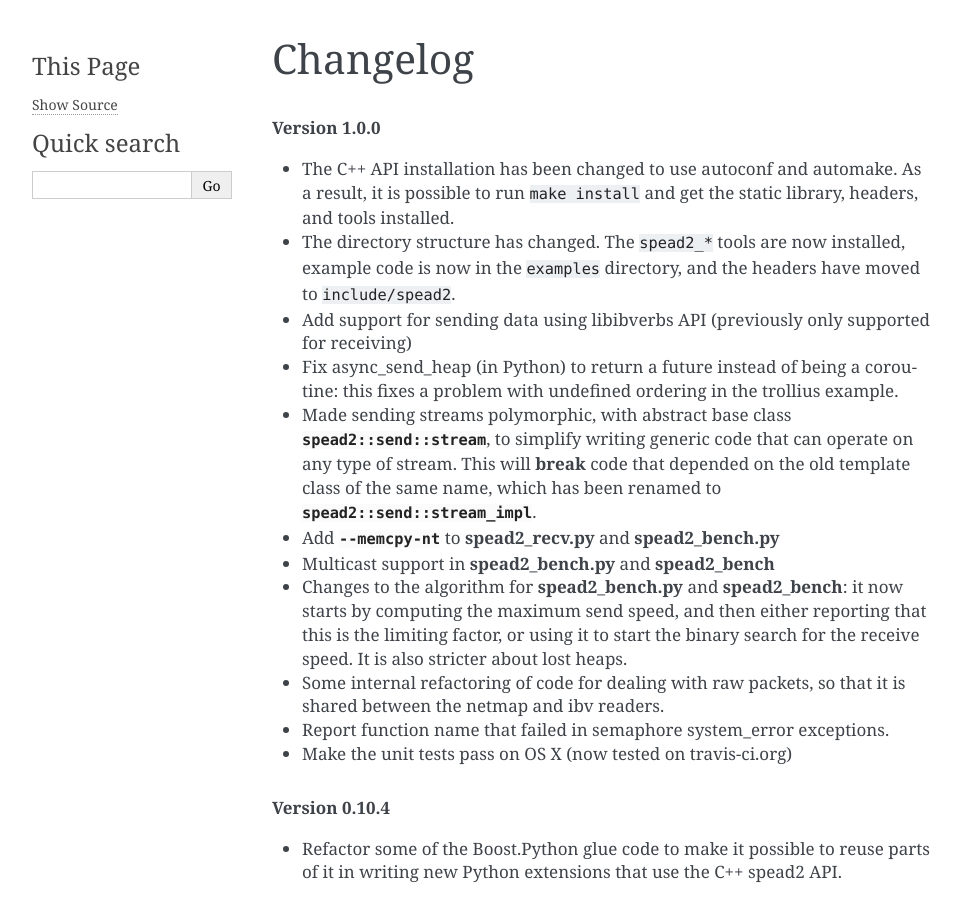
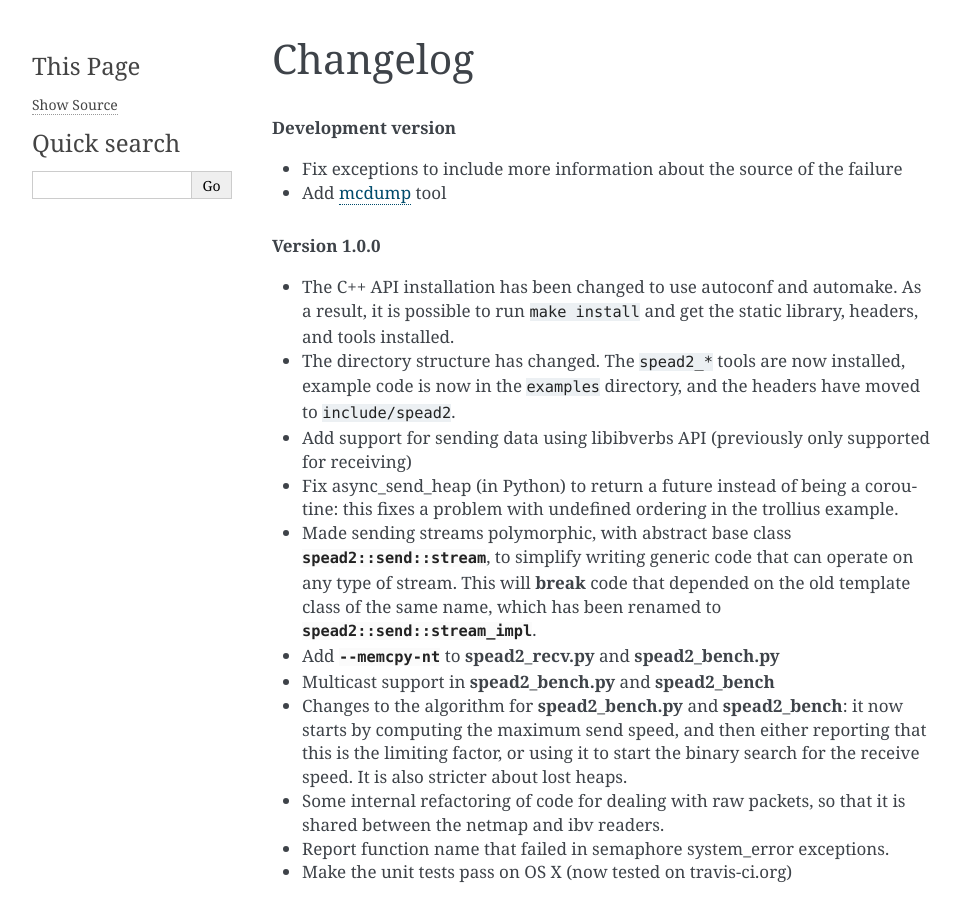
Before and after one commit to ska-sa/spead2, a Sphinx documentation site: the page built from doc/changelog.rst, in a window 1280 px wide and 900 px high. Shown: the whole window, without its empty margins (148-1109 px from the left). Built offline with Sphinx 7.4.7, drawn with Linux system fonts in a browser that asks for light colours.

Commit message:
Update changelog

```diff
--- a/doc/changelog.rst
+++ b/doc/changelog.rst
@@ -1,5 +1,10 @@
 Changelog
 =========
+
+.. rubric:: Development version
+
+- Fix exceptions to include more information about the source of the failure
+- Add :ref:`mcdump` tool
 
 .. rubric:: Version 1.0.0
 
--- a/doc/tools.rst
+++ b/doc/tools.rst
@@ -1,5 +1,7 @@
 Other tools
 ===========
+
+.. _mcdump:
 
 mcdump
 ------
```
